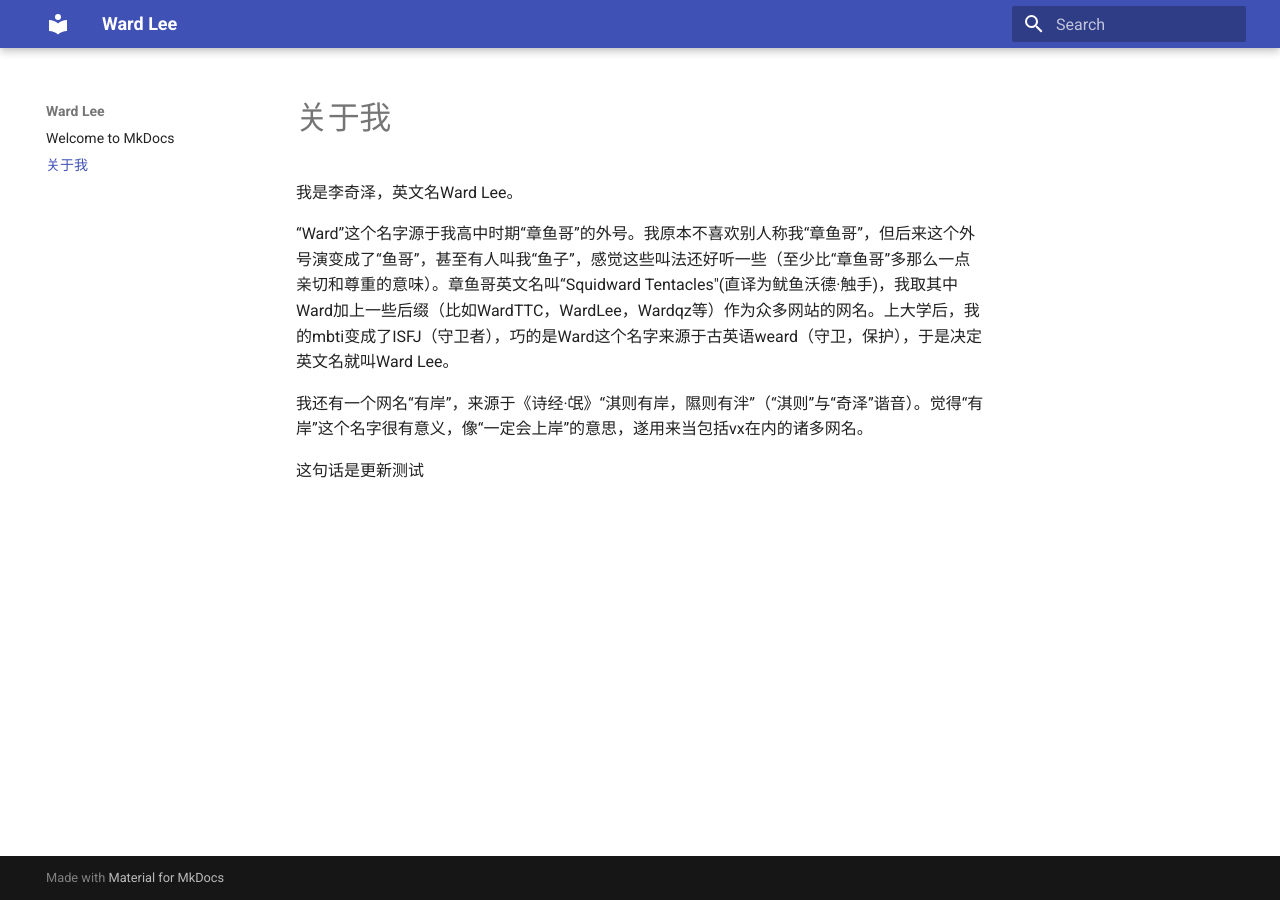
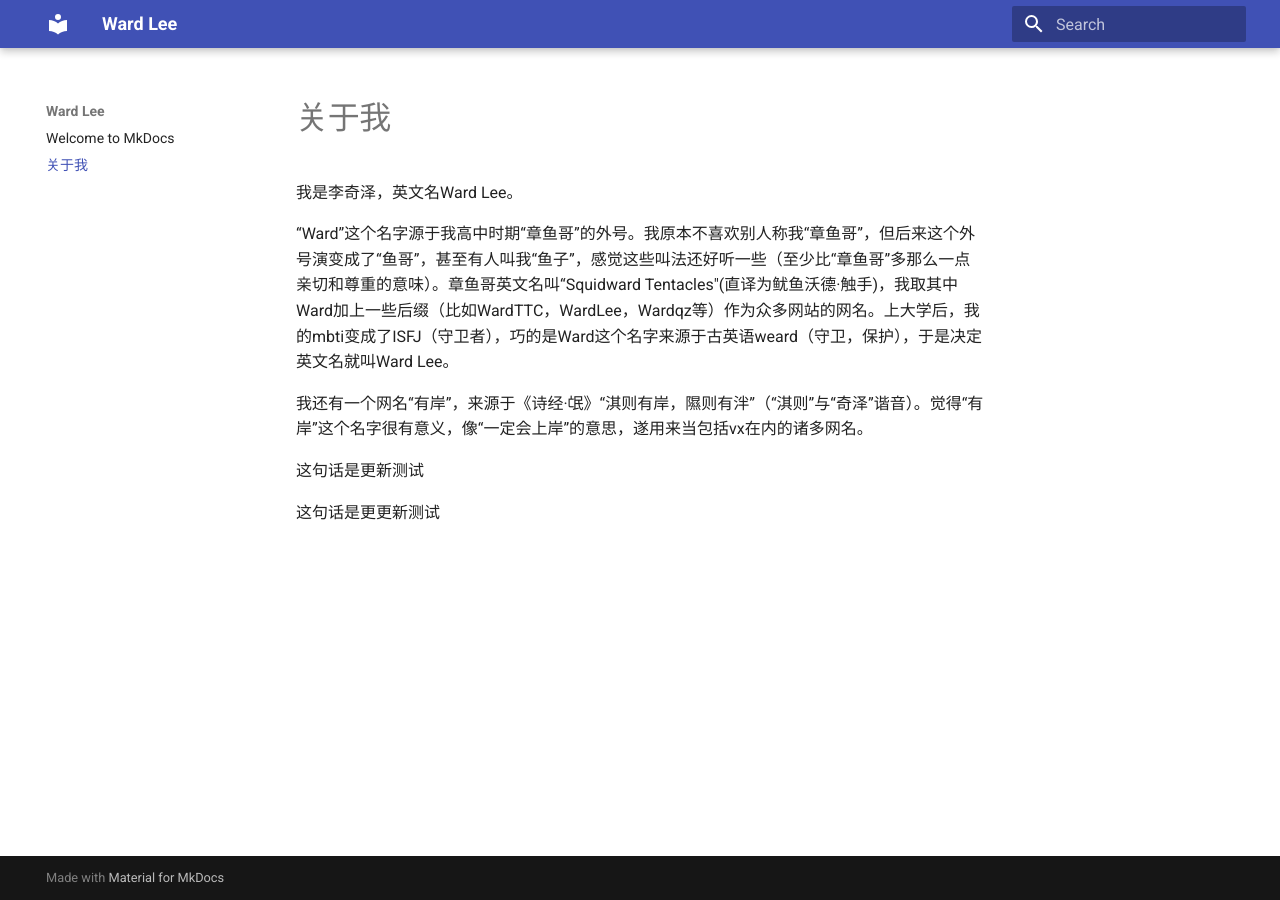
Before and after one commit to Wardqz/Ward, an MkDocs documentation site: the page built from docs/我.md, in a window 1280 px wide. Built offline with MkDocs 1.6.1 and Material for MkDocs 9.7.7, drawn with Linux system fonts in a browser that asks for light colours.

```diff
--- a/docs/我.md
+++ b/docs/我.md
@@ -7,3 +7,5 @@
 我还有一个网名“有岸”，来源于《诗经·氓》“淇则有岸，隰则有泮”（“淇则”与“奇泽”谐音）。觉得“有岸”这个名字很有意义，像“一定会上岸”的意思，遂用来当包括vx在内的诸多网名。
 
 这句话是更新测试
+
+这句话是更更新测试
```
